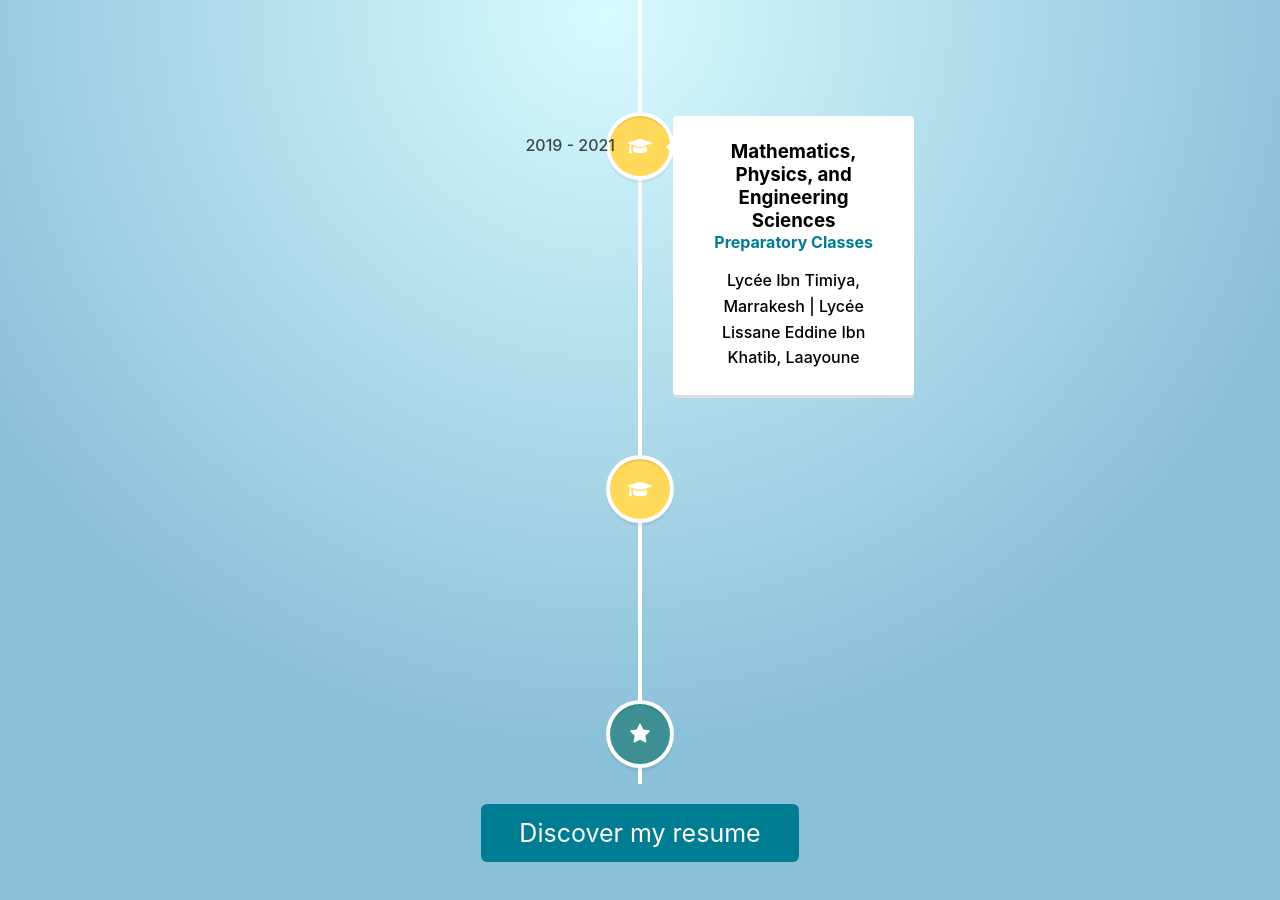
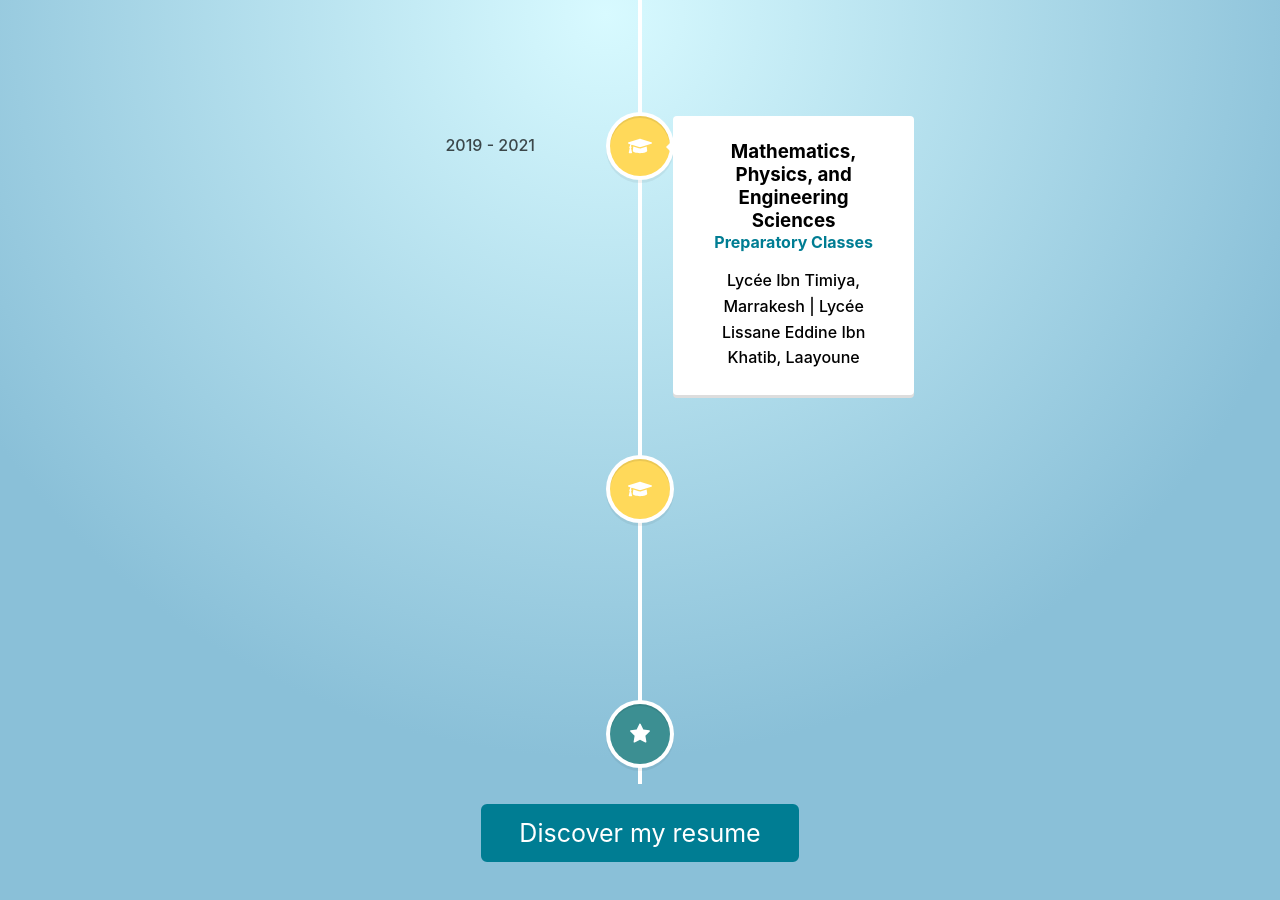
Before and after one commit to khaoula1e/MyPortfolio, a React (Create React App) app: page /education in a window 1280 px wide. Shown: the part 880-1780 px from the top of the page. Built offline with nearby package versions, Linux system fonts and the light colour scheme.

Commit message:
dateEducation

```diff
--- a/src/components/Education/Education.css
+++ b/src/components/Education/Education.css
@@ -92,15 +92,6 @@
   margin-top: 50px;
 }
 
-.timeline-date {
-  margin: 0;
-  font-size: 1.2em;
-  color: #333;
-  position: absolute;
-  top: 50%;
-  left: 50%;
-  transform: translate(-50%, -50%);
-}
 
 .timeline-title {
   margin-top: 10px;
@@ -129,6 +120,27 @@
 .vertical-timeline-element-subtitle {
   color: #007d93;
 }
+.vertical-timeline-element-date.custom {
+  margin-right: 10px;
+}
+.timeline-date {
+  margin: 0;
+  font-size: 1.2em;
+  color: #333;
+  position: absolute;
+  top: 50%;
+  left: 50%;
+  transform: translate(-50%, -50%);
+  white-space: nowrap;
+  background-color: #FFD95A;
+  padding: 5px 10px;
+  border-radius: 5px;
+}
+.custom-date-style .vertical-timeline-element-date {
+    font-size: 18px;
+    margin-right: 80px;
+}
+
 
 .cv a {
   display: inline-block;
--- a/src/components/Education/Education.js
+++ b/src/components/Education/Education.js
@@ -38,12 +38,12 @@ const Education = () => {
               </p>
             </VerticalTimelineElement>
             <VerticalTimelineElement
-              className="vertical-timeline-element--education"
+              className="vertical-timeline-element--education custom-date-style"
               date="2019 - 2021"
               iconStyle={{ background: '#FFD95A', color: '#fff' }}
               icon={<FaGraduationCap />}
             >
-              <h3 className="vertical-timeline-element-title">Mathematics, Physics, and Engineering Sciences</h3>
+                          <h3 className="vertical-timeline-element-title">Mathematics, Physics, and Engineering Sciences</h3>
               <h4 className="vertical-timeline-element-subtitle">Preparatory Classes</h4>
               <p>
                 Lycée Ibn Timiya, Marrakesh | Lycée Lissane Eddine Ibn Khatib, Laayoune
--- a/src/components/Projects/Projects.js
+++ b/src/components/Projects/Projects.js
@@ -13,7 +13,7 @@ function Projects() {
     <div className="project-section">
       <Particle />
       <div className="container">
-        <h1 style={{ fontSize: "2.6em", textAlign: "center", position: "relative" }}>
+        <h1 style={{ fontSize: "2.6em", textAlign: "center", position: "relative",marginTop:"50px" }}>
       My Recent <span className="unique"> Works </span>
       <span
         className="underline"
```
